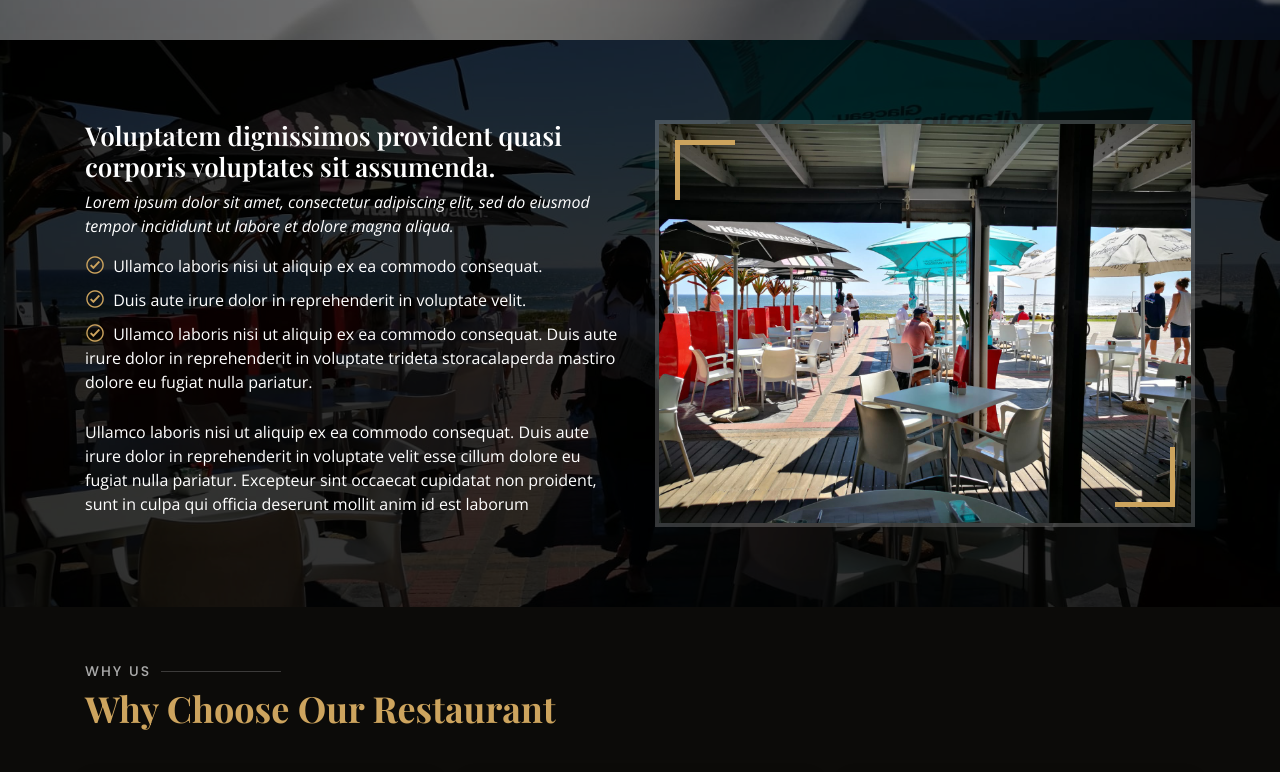
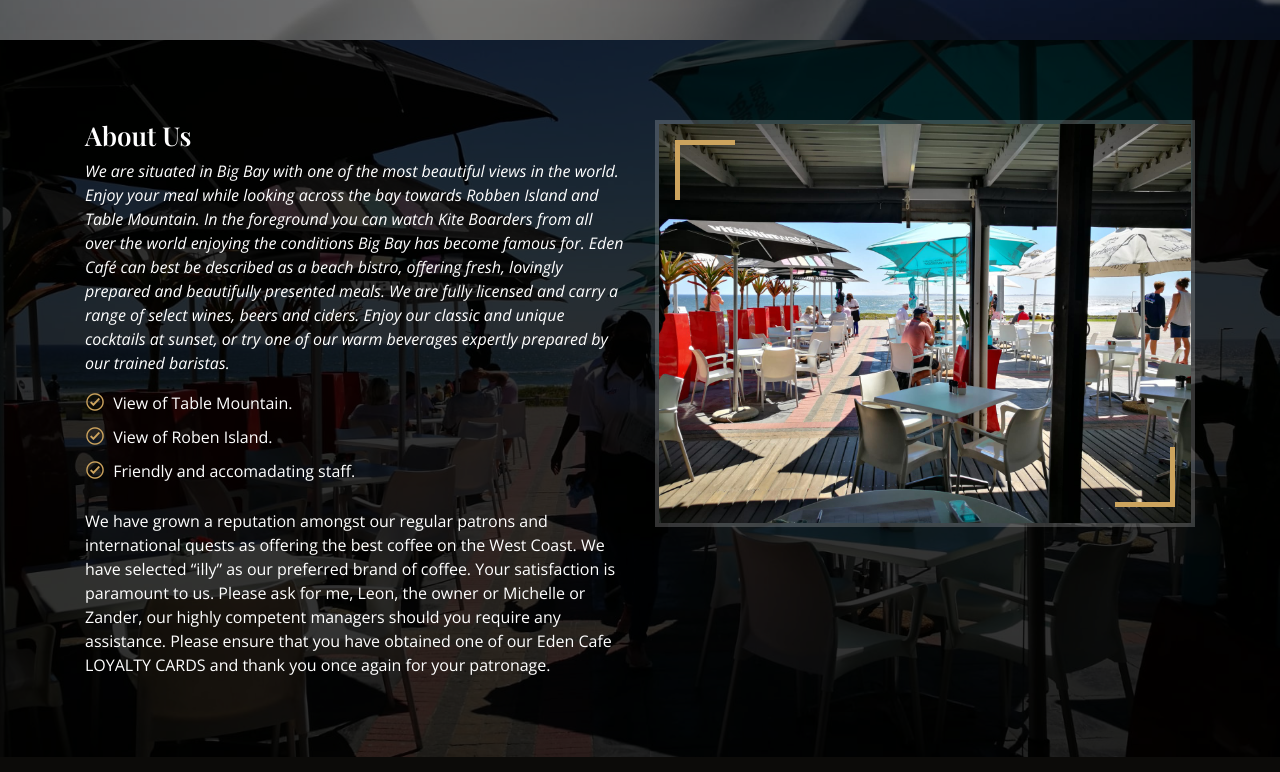
Before and after one commit to gerhardjs/eden, a plain HTML site: page index.html in a window 1280 px wide. Shown: the part 760-1532 px from the top of the page. Drawn offline with nearby package versions, Linux system fonts and the light colour scheme; a web font is replaced by a local one.

Commit message:
Update index.html

```diff
--- a/index.html
+++ b/index.html
@@ -113,20 +113,24 @@
             </div>
           </div>
           <div class="col-lg-6 pt-4 pt-lg-0 order-2 order-lg-1 content">
-            <h3>Voluptatem dignissimos provident quasi corporis voluptates sit assumenda.</h3>
+            <h3>About Us</h3>
             <p class="font-italic">
-              Lorem ipsum dolor sit amet, consectetur adipiscing elit, sed do eiusmod tempor incididunt ut labore et dolore
-              magna aliqua.
+              We are situated in Big Bay with one of the most beautiful views in the world. Enjoy your meal while looking across the bay towards Robben Island and Table Mountain. In the foreground you can watch Kite Boarders from all over the world enjoying the conditions Big Bay has become famous for.
+
+                Eden Café can best be described as a beach bistro, offering fresh, lovingly prepared and beautifully presented meals. We are fully licensed and carry a range of select wines, beers and ciders. Enjoy our classic and unique cocktails at sunset, or try one of our warm beverages expertly prepared by our trained baristas.
+
             </p>
             <ul>
-              <li><i class="icofont-check-circled"></i> Ullamco laboris nisi ut aliquip ex ea commodo consequat.</li>
-              <li><i class="icofont-check-circled"></i> Duis aute irure dolor in reprehenderit in voluptate velit.</li>
-              <li><i class="icofont-check-circled"></i> Ullamco laboris nisi ut aliquip ex ea commodo consequat. Duis aute irure dolor in reprehenderit in voluptate trideta storacalaperda mastiro dolore eu fugiat nulla pariatur.</li>
+              <li><i class="icofont-check-circled"></i> View of Table Mountain.</li>
+              <li><i class="icofont-check-circled"></i> View of Roben Island.</li>
+              <li><i class="icofont-check-circled"></i> Friendly and accomadating staff.</li>
             </ul>
             <p>
-              Ullamco laboris nisi ut aliquip ex ea commodo consequat. Duis aute irure dolor in reprehenderit in voluptate
-              velit esse cillum dolore eu fugiat nulla pariatur. Excepteur sint occaecat cupidatat non proident, sunt in
-              culpa qui officia deserunt mollit anim id est laborum
+                We have grown a reputation amongst our regular patrons and international quests as offering the best coffee on the West Coast. We have selected “illy” as our preferred brand of coffee.
+
+                Your satisfaction is paramount to us. Please ask for me, Leon, the owner or Michelle or Zander, our highly competent managers should you require any assistance.
+
+                Please ensure that you have obtained one of our Eden Cafe LOYALTY CARDS and thank you once again for your patronage.
             </p>
           </div>
         </div>
```
